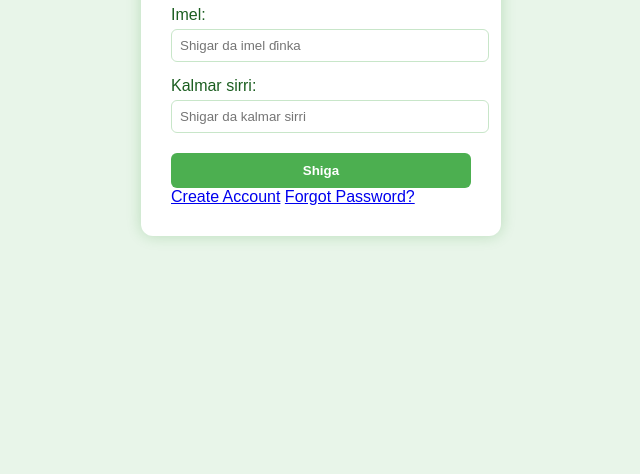
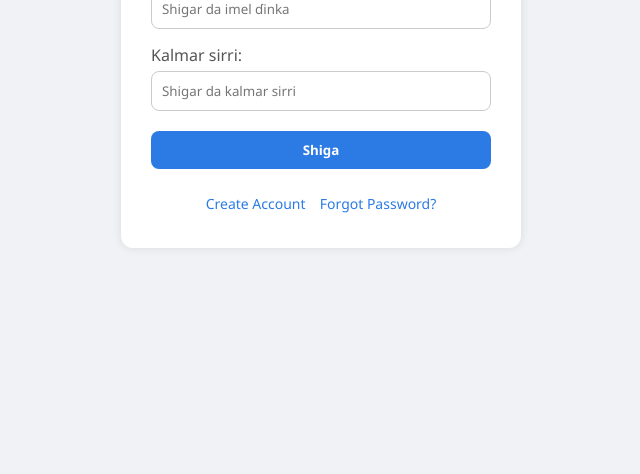
Before and after one commit to Alafuwa/alafuwa-Data, a plain HTML site: page index.html in a window 1280 px wide. Shown: the part 342-816 px from the top of the page, without its empty margins (319-959 px from the left). Drawn offline with Linux system fonts and the light colour scheme.

Commit message:
Update style.css

```diff
--- a/style.css
+++ b/style.css
@@ -1,51 +1,91 @@
-body {
-  font-family: sans-serif;
-  background-color: #e8f5e9;
-  display: flex;
-  justify-content: center;
-  align-items: center;
-  height: 100vh;
+/* Reset default margin and padding */
+* {
+  margin: 0;
+  padding: 0;
+  box-sizing: border-box;
+  font-family: 'Segoe UI', Tahoma, Geneva, Verdana, sans-serif;
 }
 
+/* Body background and centering */
+body {
+  background-color: #f0f2f5;
+  height: 100vh;
+  display: flex;
+  align-items: center;
+  justify-content: center;
+}
+
+/* Main container */
 .container {
   background-color: white;
   padding: 30px;
   border-radius: 12px;
-  box-shadow: 0 0 15px rgba(0, 128, 0, 0.2);
-  width: 300px;
+  box-shadow: 0 0 10px rgba(0, 0, 0, 0.1);
+  width: 100%;
+  max-width: 400px;
 }
 
+/* Heading */
 h1 {
-  color: #2e7d32;
   text-align: center;
+  color: #333;
+  margin-bottom: 20px;
 }
 
+/* Form labels */
 label {
   display: block;
   margin-top: 15px;
-  color: #1b5e20;
+  color: #555;
 }
 
+/* Input fields */
 input {
   width: 100%;
-  padding: 8px;
+  padding: 10px;
   margin-top: 5px;
-  border: 1px solid #c8e6c9;
-  border-radius: 6px;
+  border: 1px solid #ccc;
+  border-radius: 8px;
+  outline: none;
+  transition: border 0.3s;
 }
 
+input:focus {
+  border-color: #2c7be5;
+}
+
+/* Submit button */
 button {
+  width: 100%;
   margin-top: 20px;
-  width: 100%;
   padding: 10px;
-  background-color: #4caf50;
+  background-color: #2c7be5;
   color: white;
   border: none;
-  border-radius: 6px;
+  border-radius: 8px;
+  font-weight: bold;
   cursor: pointer;
-  font-weight: bold;
+  transition: background-color 0.3s;
 }
 
 button:hover {
-  background-color: #388e3c;
-  }
+  background-color: #1a5dc9;
+}
+
+/* Extra links */
+.extra-links {
+  text-align: center;
+  margin-top: 20px;
+}
+
+.extra-links a {
+  display: inline-block;
+  margin: 5px;
+  color: #2c7be5;
+  text-decoration: none;
+  font-size: 14px;
+}
+
+.extra-links a:hover {
+  text-decoration: underline;
+}
```
